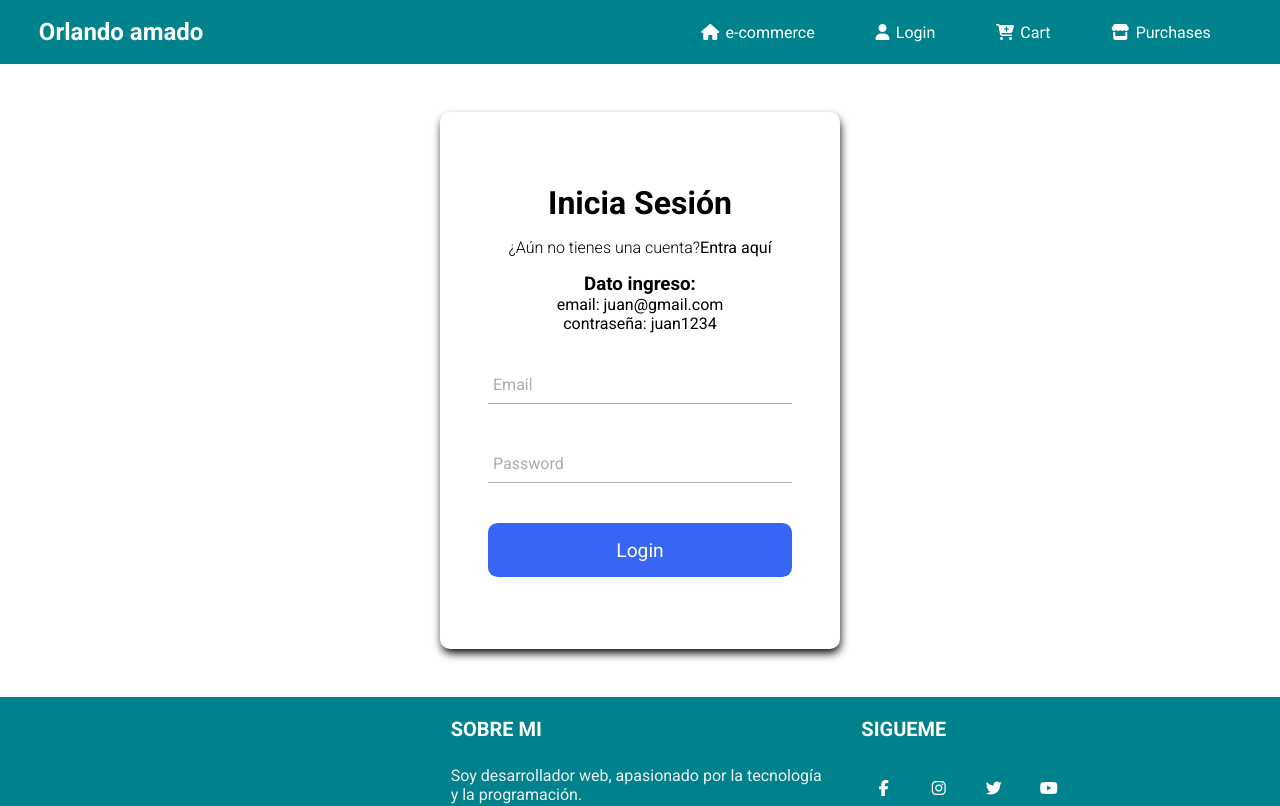
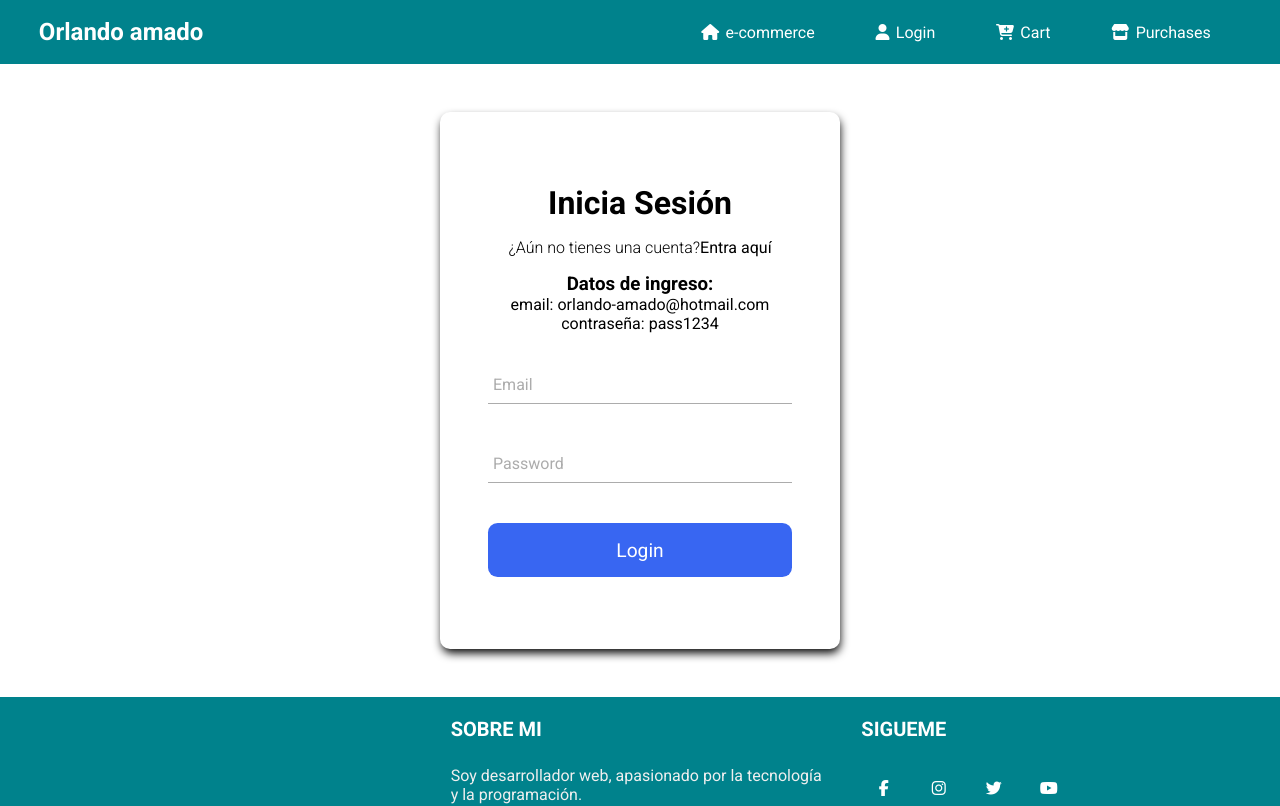
Before and after one commit to oramar/ReactEntregable6, a React (Vite) app: page /#/login in a window 1280 px wide. Shown: the top 806 px of the page. Built offline with nearby package versions, Linux system fonts and the light colour scheme; no server answers.

Commit message:
Modicando acceso al usuario

```diff
--- a/src/pages/Login.jsx
+++ b/src/pages/Login.jsx
@@ -48,9 +48,9 @@ const Login = () => {
                             <h2 className="form__title">Inicia Sesión</h2>
                             <p className="form__paragraph">¿Aún no tienes una cuenta?<a href="" className="form__link">Entra aquí</a></p>
                             <div className="form__datoContacto">
-                                <h3 className="email">Dato ingreso: </h3>
-                                <p>email: juan@gmail.com </p>
-                                <p>contraseña: juan1234 </p>
+                                <h3 className="email">Datos de ingreso: </h3>
+                                <p>email: orlando-amado@hotmail.com </p>
+                                <p>contraseña: pass1234 </p>
                             </div>
                             <div className='form__container'>
                                 <div className="form__group">
```
